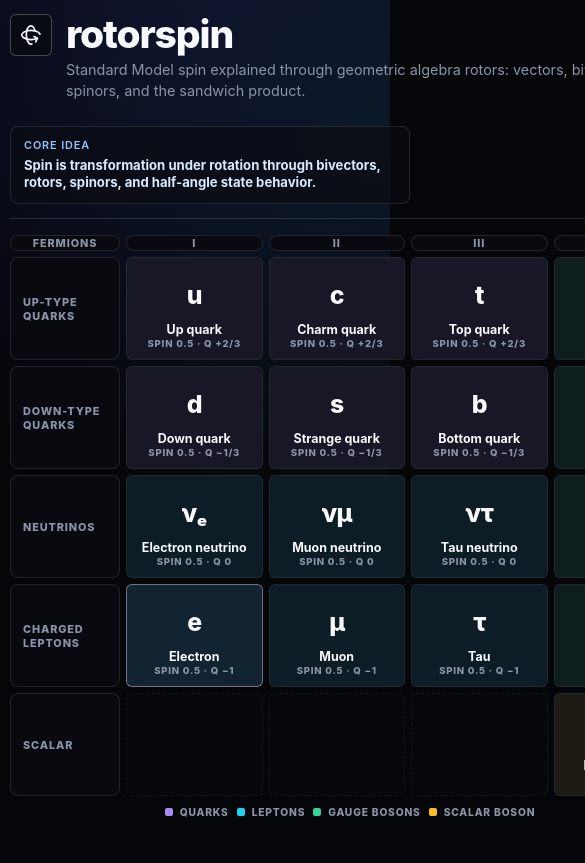
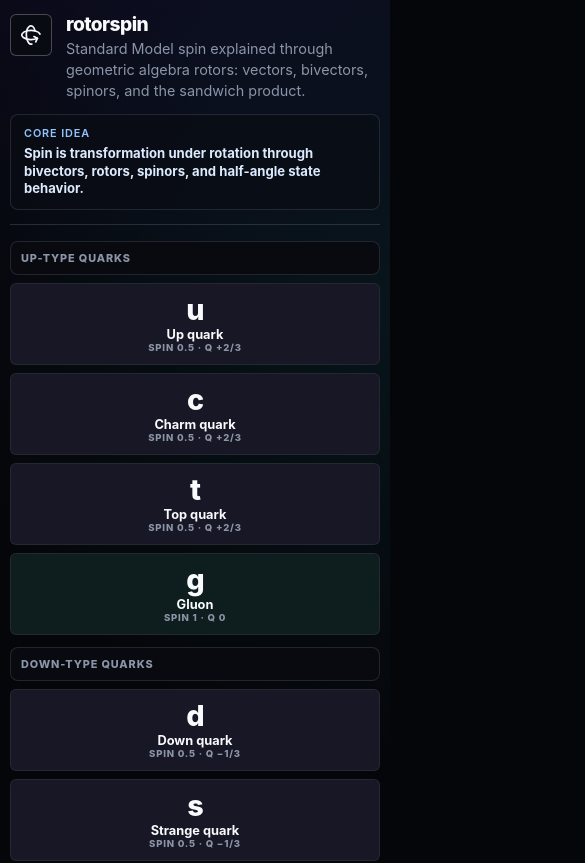
Before and after one commit to MSulSal/quantum-spin-visualizer, a React (Vite) app: page / in a window 390 px wide. Shown: the top 863 px of the page, 585 px wide, since content can reach past the window. Built offline with nearby package versions, Linux system fonts and the light colour scheme.

Commit message:
Improve responsive layout and collapse spin scene header

```diff
--- a/src/components/SpinScene.tsx
+++ b/src/components/SpinScene.tsx
@@ -1,5 +1,5 @@
 import { useEffect, useMemo, useRef, useState } from "react";
-import { Pause, Play, RotateCcw } from "lucide-react";
+import { Pause, Play, RotateCcw, ChevronDown } from "lucide-react";
 import type { Particle } from "../data/particles.ts";
 import {
 	bivectorFromAxis,
@@ -697,6 +697,7 @@ export function SpinScene({ particle }: SpinSceneProps) {
 	const frameRef = useRef<number | null>(null);
 	const [isPlaying, setIsPlaying] = useState(true);
 	const [angle, setAngle] = useState(0);
+	const [isInfoOpen, setIsInfoOpen] = useState(false);
 
 	const angleLimit = getAngleLimit(particle.spin);
 	const plane = useMemo(() => bivectorFromAxis(axis), []);
@@ -885,7 +886,36 @@ export function SpinScene({ particle }: SpinSceneProps) {
 
 	return (
 		<section className="glass-panel spin-scene">
-			<div className="scene-header">
+			<div
+				className={`scene-header ${isInfoOpen ? "open" : "collapsed"}`}
+			>
+				<button
+					className="scene-header-toggle"
+					type="button"
+					onClick={() => setIsInfoOpen(value => !value)}
+					aria-expanded={isInfoOpen}
+				>
+					<div>
+						<p className="eyebrow">Rotor sandwich</p>
+						<strong>
+							{particle.spin === 0.5
+								? "Spinor double-cover"
+								: particle.spin === 1
+									? "Integer-spin return"
+									: "Scalar invariance"}
+						</strong>
+					</div>
+
+					<div className="scene-header-summary">
+						<code>{spinorEquation}</code>
+						<span>{degrees}°</span>
+					</div>
+
+					<ChevronDown size={16} />
+				</button>
+
+				{isInfoOpen && (
+					<div className="scene-header-content">
 						<div className="scene-title">
 							<p className="eyebrow">Rotor sandwich</p>
 							<h2>
@@ -901,7 +931,7 @@ export function SpinScene({ particle }: SpinSceneProps) {
 							<span>
 								{particle.spin === 0.5
 									? "Spinor state"
-							: "Rotation state"}
+									: "State"}
 							</span>
 							<code>{spinorEquation}</code>
 						</div>
@@ -911,6 +941,8 @@ export function SpinScene({ particle }: SpinSceneProps) {
 							<strong>{spinorCopy.status}</strong>
 							<em>{spinorCopy.substatus}</em>
 						</div>
+					</div>
+				)}
 			</div>
 
 			<div className="canvas-wrap">
--- a/src/styles.css
+++ b/src/styles.css
@@ -571,6 +571,69 @@ code {
 
 .scene-header {
 	display: grid;
+	gap: 8px;
+}
+
+.scene-header-toggle {
+	display: grid;
+	grid-template-columns: minmax(0, 1fr) auto auto;
+	gap: 12px;
+	align-items: center;
+	width: 100%;
+	border: 1px solid var(--border);
+	border-radius: 8px;
+	background: #090b12;
+	color: var(--text);
+	padding: 9px 11px;
+	text-align: left;
+}
+
+.scene-header-toggle strong {
+	display: block;
+	margin-top: 3px;
+	font-size: 0.95rem;
+	font-weight: 720;
+	line-height: 1.05;
+	letter-spacing: -0.02em;
+}
+
+.scene-header-toggle svg {
+	color: var(--muted);
+	transition: transform 160ms ease;
+}
+
+.scene-header.open .scene-header-toggle svg {
+	transform: rotate(180deg);
+}
+
+.scene-header-summary {
+	display: inline-grid;
+	justify-items: end;
+	gap: 3px;
+	min-width: 0;
+}
+
+.scene-header-summary code {
+	max-width: 240px;
+	overflow: hidden;
+	color: #bae6fd;
+	font-size: 0.78rem;
+	font-weight: 800;
+	text-overflow: ellipsis;
+	white-space: nowrap;
+}
+
+.scene-header-summary span {
+	color: var(--muted);
+	font-family:
+		ui-monospace, SFMono-Regular, Menlo, Monaco, Consolas,
+		"Liberation Mono", monospace;
+	font-size: 0.7rem;
+	font-weight: 760;
+}
+
+.scene-header-content {
+	display: grid;
 	grid-template-columns: minmax(150px, 0.72fr) minmax(240px, 1fr) auto;
 	gap: 10px;
 	align-items: stretch;
@@ -610,13 +673,6 @@ code {
 	color: #bae6fd;
 	font-size: 0.88rem;
 	font-weight: 800;
-}
-
-.spinor-equation-card p {
-	margin: 0;
-	color: var(--muted);
-	font-size: 0.72rem;
-	line-height: 1.25;
 }
 
 .angle-badge {
@@ -879,65 +935,97 @@ code {
 	}
 }
 
-@media (max-width: 720px) {
-	.home-page,
-	.particle-page {
+@media (max-width: 820px) {
+	.home-page {
 		width: min(100vw - 20px, 1440px);
-		padding-top: 14px;
+		height: auto;
+		min-height: 100svh;
+		padding: 14px 0 18px;
+		overflow: visible;
+	}
+
+	.home-header {
+		align-items: stretch;
+		flex-direction: column;
+		gap: 12px;
 	}
 
 	.brand-lockup {
 		align-items: flex-start;
 	}
 
-	.home-header h1,
-	.particle-hero h1 {
-		font-size: clamp(1.8rem, 10vw, 3rem);
+	.header-thesis {
+		max-width: none;
+		width: 100%;
 	}
 
-	.particle-hero h1 {
-		align-items: flex-start;
-		flex-direction: column;
+	.standard-model-chart {
+		display: grid;
+		height: auto;
+		grid-template-rows: none;
+		gap: 12px;
+		overflow: visible;
 	}
 
-	.top-nav {
-		align-items: flex-start;
-		flex-direction: column;
+	.chart-title-row {
+		display: none;
 	}
 
-	.particle-nav {
-		width: 100%;
-		justify-content: space-between;
+	.chart-row {
+		display: grid;
+		grid-template-columns: repeat(2, minmax(0, 1fr));
+		gap: 8px;
+		min-width: 0;
 	}
 
-	.scene-controls {
-		grid-template-columns: 1fr 1fr;
+	.chart-row-label {
+		grid-column: 1 / -1;
+		justify-content: flex-start;
+		min-height: 34px;
+		padding: 0 10px;
 	}
 
-	.scene-controls input {
-		grid-column: 1 / -1;
+	.particle-slot.empty {
+		display: none;
 	}
 
-	.sandwich-readout,
-	.spin-state-readout {
+	.sm-particle-card {
+		min-height: 92px;
+		padding: 10px;
+	}
+
+	.sm-symbol {
+		font-size: 1.8rem;
+	}
+
+	.sm-name {
+		font-size: 0.8rem;
+	}
+
+	.chart-legend {
+		justify-content: flex-start;
+		padding-bottom: 8px;
+	}
+}
+
+@media (max-width: 480px) {
+	.chart-row {
 		grid-template-columns: 1fr;
 	}
 
-	.rotor-chip,
-	.vector-chip {
-		min-height: 50px;
-		padding: 9px 14px;
+	.sm-particle-card {
+		min-height: 82px;
 	}
 
-	.vector-chip {
-		padding-inline: 16px;
+	.scene-header-toggle {
+		grid-template-columns: minmax(0, 1fr) auto;
 	}
 
-	.sm-particle-card {
-		padding: 10px;
+	.scene-header-summary {
+		display: none;
 	}
 
-	.sm-name {
-		font-size: 0.78rem;
+	.scene-header-content {
+		grid-template-columns: 1fr;
 	}
 }
```
Lines whose indentation alone changed are shown as unchanged.
